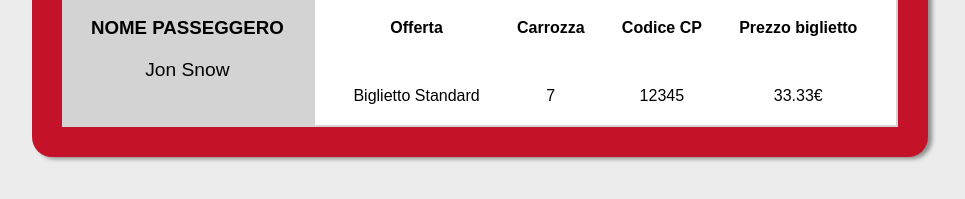
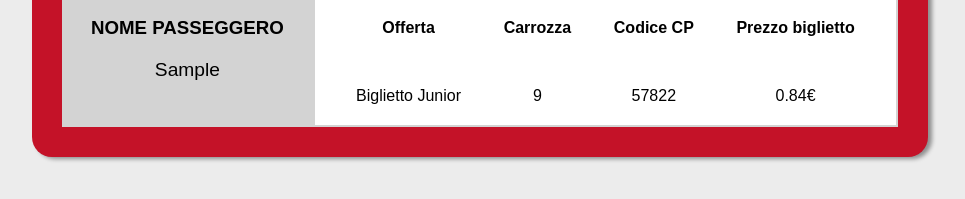
Before and after one commit to OgataiKhan/js-biglietto-treno-form, a plain HTML site: page index.html in a window 1280 px wide. Both pictures are taken after typing "Sample", "5" into the empty fields and a click on the input "Genera". Shown: the part 509-708 px from the top of the page, without its empty margins (160-1125 px from the left). Drawn offline with Linux system fonts and the light colour scheme.

Commit message:
feat: script output results

```diff
--- a/css/style.css
+++ b/css/style.css
@@ -141,8 +141,6 @@ OUTPUT
     padding-bottom: 20px;
 }
 
-
-
 .output .output-ticket-box {
     background-color: white;
     flex-grow: 1;
--- a/index.html
+++ b/index.html
@@ -47,19 +47,19 @@
                 <div class="output-ticket-box flex">
                     <div>
                         <h4>Offerta</h4>
-                        <p>Biglietto Standard</p>
+                        <p id="discount-type">Biglietto Standard</p>
                     </div>
                     <div>
                         <h4>Carrozza</h4>
-                        <p>7</p>
+                        <p id="coach">7</p>
                     </div>
                     <div>
                         <h4>Codice CP</h4>
-                        <p>12345</p>
+                        <p id="ticket-code">12345</p>
                     </div>
                     <div>
                         <h4>Prezzo biglietto</h4>
-                        <p>33.33€</p>
+                        <p id="display-price">33.33€</p>
                     </div>
                 </div>
             </div>
--- a/js/main.js
+++ b/js/main.js
@@ -22,8 +22,12 @@ document.getElementById('submit-btn').addEventListener('click', function(event)
 
     if (passengerAge === 'minor') {
         discountedPrice = basePrice - ((basePrice / 100) * discountPercentageMinors);
+        document.getElementById('discount-type').innerHTML = `Biglietto Junior`;
     } else if (passengerAge === 'elderly') {
         discountedPrice = basePrice - ((basePrice / 100) * discountPercentageElderly);
+        document.getElementById('discount-type').innerHTML = `Biglietto Senior`;
+    } else {
+        document.getElementById('discount-type').innerHTML = `Biglietto Standard`;
     }
 
     // 6. We'll limit the result to two decimal places by using toFixed(2)
@@ -39,8 +43,18 @@ document.getElementById('submit-btn').addEventListener('click', function(event)
 
     if (Number.isFinite(discountedPrice)) {
         console.log(`The final price is ${finalPrice}€`);
+
+        // 1. We'll add a visual output with a recap of the inserted data and the final price
+
+        document.getElementById('output-name').innerHTML = passengerName;
+        document.getElementById('display-price').innerHTML = `${finalPrice}€`;
+        document.getElementById('coach').innerHTML = Math.floor(Math.random() * (10 - 1)) + 1;
+        document.getElementById('ticket-code').innerHTML = Math.floor(Math.random() * (100000 - 10000)) + 10000;
     } else {
         console.log('The script encountered an error. Please reload the page.');
+        document.getElementById('display-price').innerHTML = 'Error';
+        document.getElementById('coach').innerHTML = 'Error';
+        document.getElementById('ticket-code').innerHTML = 'Error';
     }
 
     event.preventDefault();
@@ -50,8 +64,8 @@ document.getElementById('submit-btn').addEventListener('click', function(event)
 
 /*
 
-    document.getElementById('price').innerHTML = `${finalPrice}€`;
-    document.getElementById('price').innerHTML = 'Si è verificato un errore, riprova';
+    document.getElementById('display-price').innerHTML = `${finalPrice}€`;
+    document.getElementById('display-price').innerHTML = 'Error';
 
 
 */
```
Also changed, not shown: 1 other file.
